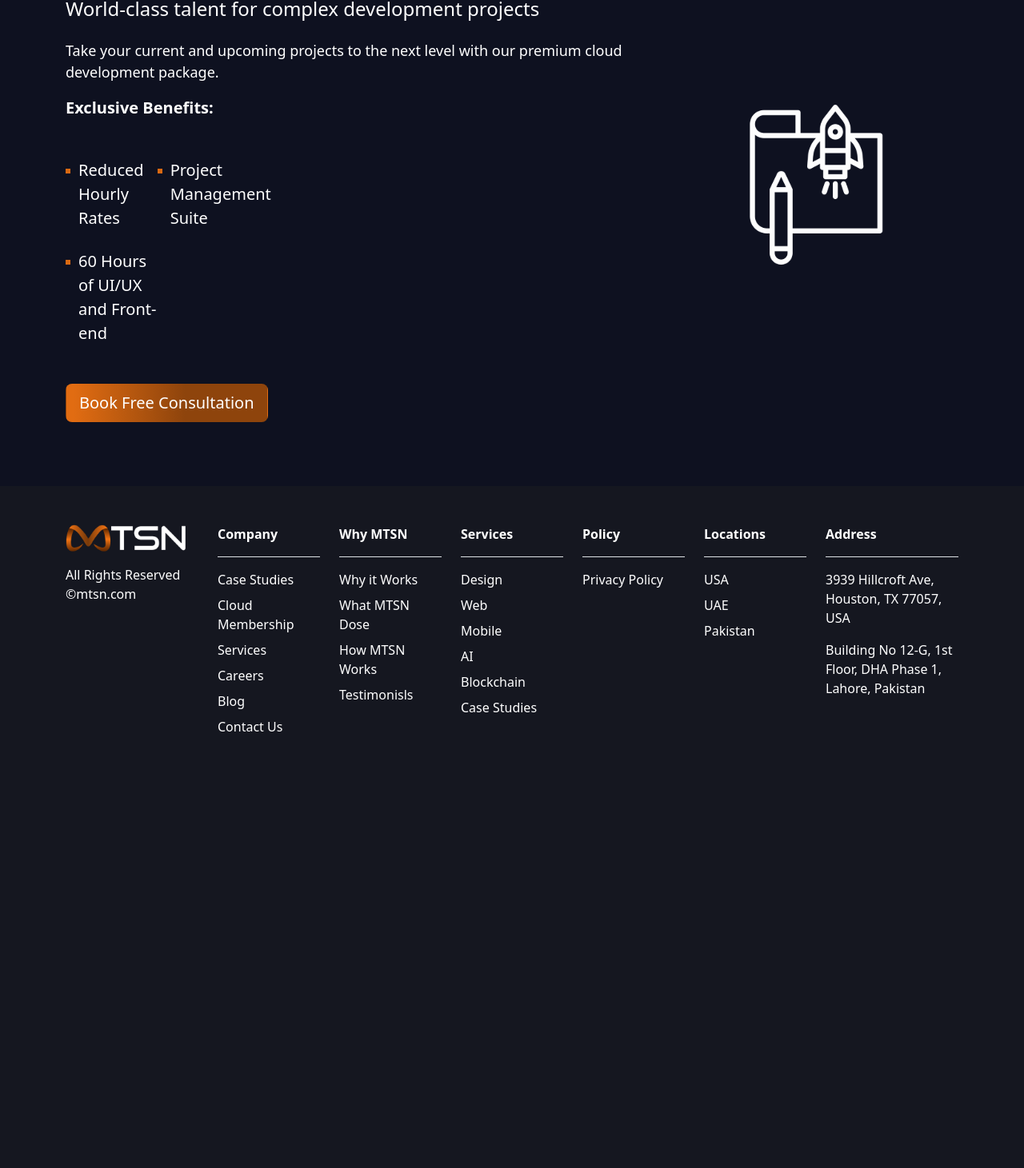
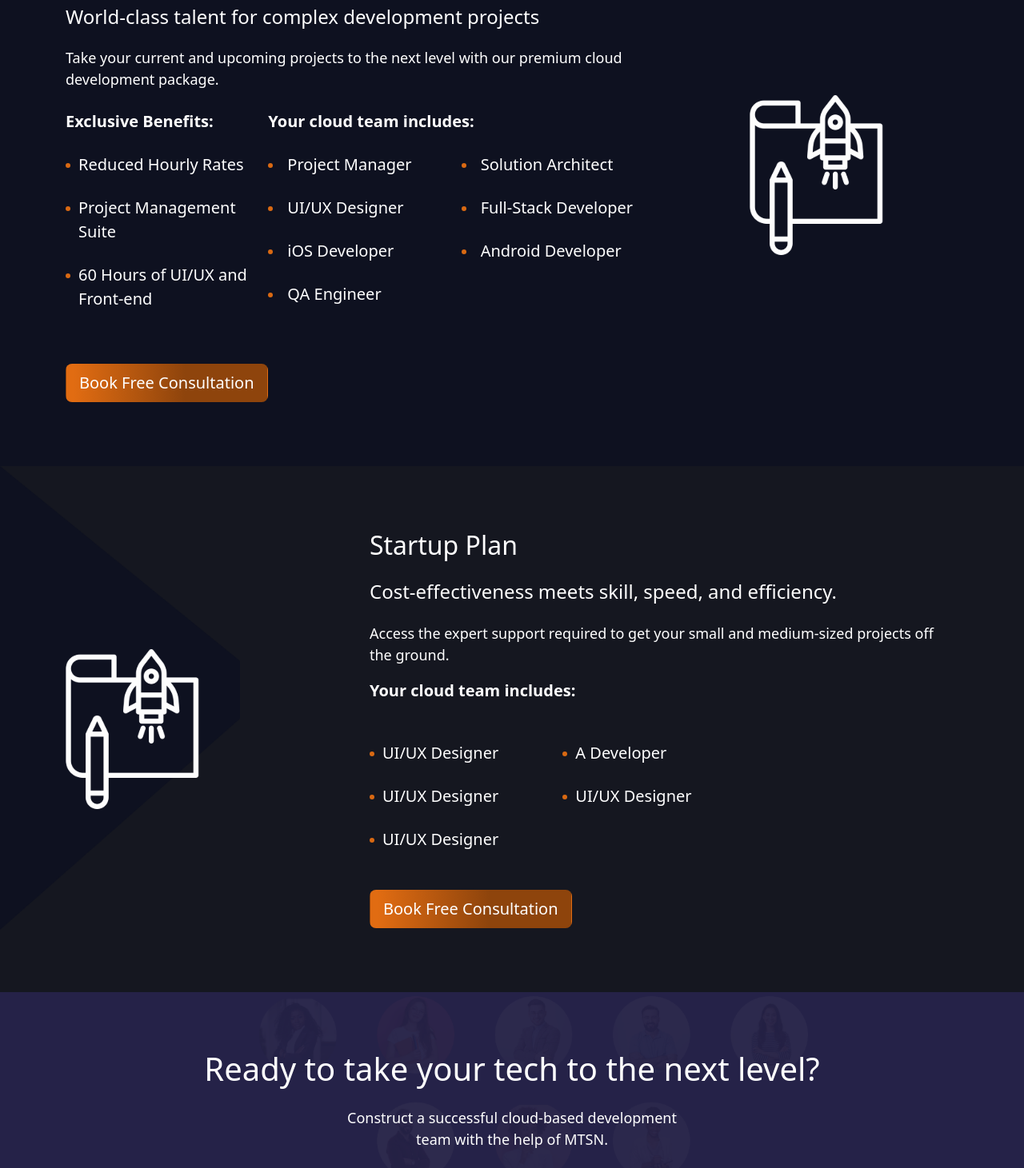
Before and after one commit to ihtshamali/MTSN, a Next.js app: page /cloud-membership in a window 1280 px wide. Shown: the part 1794-3255 px from the top of the page at 80% size. Before the commit the page ends 2771 px from the top, so only its background shows below. Built offline with nearby package versions, Linux system fonts and the light colour scheme.

Commit message:
Updates 19/01/2023

```diff
--- a/pages/cloud-membership.js
+++ b/pages/cloud-membership.js
@@ -5,6 +5,8 @@ import Cloudmebersip from '../public/cloud-membership.png'
 import Section1cloudmembership from './cloud-membership/section1-cloud-membership'
 import Startupplan from './cloud-membership/startup-plan'
 import Enterpriseplan from './cloud-membership/enterprise-plan'
+import Customplan from './cloud-membership/custom-plan'
+import Consultation from '../pages/components/Home/consultation/consultation'
 
 function Cloudmembership() {
     return (
@@ -32,6 +34,8 @@ function Cloudmembership() {
             <Section1cloudmembership/>
             <Startupplan/>
             <Enterpriseplan/>
+            <Customplan/>
+            <Consultation />
         </>
     )
 }
--- /dev/null
+++ b/pages/cloud-membership/custom-plan.js
@@ -0,0 +1,47 @@
+import Image from 'next/image'
+import { Col, Container, Row } from 'react-bootstrap'
+import img3 from "../../public/cloud-membership/cloud-img4.svg"
+import Button from "../../pages/components/Button/Button"
+
+function Customplan() {
+    return (
+        <>
+            <section className="py-lg-20 overflow-hidden position-relative">
+                <Container>
+                    <Row className="align-items-md-center justify-content-md-between">
+                        <Col className="startup-bg col-md-3">
+                            <Image src={img3}
+                                alt="cloud-img-2"
+                                className="cloud-img-2"
+                            />
+                        </Col>
+                        <Col className="col-md-8 text-white">
+                            <h2 className="mb-4">Startup Plan</h2>
+                            <h3 className="mb-4 fs-4">Cost-effectiveness meets skill, speed, and efficiency.</h3>
+                            <p className="fs18">
+                                Access the expert support required to get your small and medium-sized projects off the ground.
+                            </p>
+                            <Row>
+                                <Col className="d-flex flex-column col-lg-8">
+                                    <strong className="d-block fs-5 mb-5">Your cloud team includes:</strong>
+                                    <div className="fs-5 mb-4 mb-lg-7 rt-nav nav">
+                                        <div class="mb-4 w-50 float-left position-relative ps-3 nav-item">UI/UX Designer</div>
+                                        <div class="mb-4 w-50 float-left position-relative ps-3 nav-item">A Developer</div>
+                                        <div class="mb-4 w-50 float-left position-relative ps-3 nav-item">UI/UX Designer</div>
+                                        <div class="mb-4 w-50 float-left position-relative ps-3 nav-item">UI/UX Designer</div>
+                                        <div class="mb-4 w-50 float-left position-relative ps-3 nav-item">UI/UX Designer</div>
+                                    </div>
+                                </Col>
+                                <Col className="d-flex flex-column col-lg-4">
+                                </Col>
+                            </Row>
+                            <Button btntitle="Book Free Consultation"/>
+                        </Col>
+                    </Row>
+                </Container>
+            </section>
+        </>
+    )
+}
+
+export default Customplan
--- a/pages/cloud-membership/enterprise-plan.js
+++ b/pages/cloud-membership/enterprise-plan.js
@@ -16,21 +16,31 @@ function Enterpriseplan() {
                             />
                         </Col>
                         <Col className="col-md-8 text-white">
-                            <h2 className="mb-4">Enterprise Plan</h2>
+                            <h2 className="mb-4 fs40">Enterprise Plan</h2>
                             <h3 className="mb-4 fs-4">World-class talent for complex development projects</h3>
-                            <p className="fs18">
+                            <p className="fs18 mb-4">
                                 Take your current and upcoming projects to the next level with our premium cloud development package.
                             </p>
                             <Row>
                                 <Col className="d-flex flex-column col-lg-4">
-                                    <strong className="d-block fs-5 mb-5">Exclusive Benefits:</strong>
+                                    <strong className="d-block fs-5 mb-4">Exclusive Benefits:</strong>
                                     <div className="fs-5 mb-4 mb-lg-7 rt-nav nav">
-                                        <div class="mb-4 w-50 float-left position-relative ps-3 nav-item">Reduced Hourly Rates</div>
-                                        <div class="mb-4 w-50 float-left position-relative ps-3 nav-item">Project Management Suite</div>
-                                        <div class="mb-4 w-50 float-left position-relative ps-3 nav-item">60 Hours of UI/UX and Front-end</div>
+                                        <div className="mb-4 float-left position-relative ps-3 nav-item">Reduced Hourly Rates</div>
+                                        <div className="mb-4 float-left position-relative ps-3 nav-item">Project Management Suite</div>
+                                        <div className="mb-4 float-left position-relative ps-3 nav-item">60 Hours of UI/UX and Front-end</div>
                                     </div>
                                 </Col>
                                 <Col className="d-flex flex-column col-lg-8">
+                                    <strong className="d-block fs-5 mb-4">Your cloud team includes:</strong>
+                                    <div className="fs-5 mb-5 mb-lg-7 rt-nav nav">
+                                        <div className="mb-4 w-50 float-left position-relative ps-4 nav-item">Project Manager</div>
+                                        <div className="mb-4 w-50 float-left position-relative ps-4 nav-item">Solution Architect</div>
+                                        <div className="mb-4 w-50 float-left position-relative ps-4 nav-item">UI/UX Designer</div>
+                                        <div className="mb-4 w-50 float-left position-relative ps-4 nav-item">Full-Stack Developer</div>
+                                        <div className="mb-4 w-50 float-left position-relative ps-4 nav-item">iOS Developer</div>
+                                        <div className="mb-4 w-50 float-left position-relative ps-4 nav-item">Android Developer</div>
+                                        <div className="mb-4 w-50 float-left position-relative ps-4 nav-item">QA Engineer</div>
+                                    </div>
                                 </Col>
                             </Row>
                             <Button btntitle="Book Free Consultation" />
--- a/pages/components/Home/consultation/consultation.js
+++ b/pages/components/Home/consultation/consultation.js
@@ -11,10 +11,11 @@ function Consultation() {
                     <Row>
                         <Col className='py-4'>
                             <h2 className="fs40 text-white mb-4">Ready to take your tech to the next level?</h2>
-                            <p className="fs18 text-white mb-5">
-                                Build a winning cloud-based development team with Renesis today.
+                            <p className="fs18 text-white mb-4 fw500">
+                                Construct a successful cloud-based development<br/>
+                                team with the help of MTSN.
                             </p>
-                            <Button btntitle="Book Free Consultation"/>
+                            <Button btntitle="Book Free Consultation" />
                         </Col>
                     </Row>
                 </Container>
--- a/styles/globals.css
+++ b/styles/globals.css
@@ -459,6 +459,7 @@ footer{
   display: block;
   position: absolute;
   background-color: #D96912;
+  border-radius: 50%;
 }
 
 
@@ -468,3 +469,6 @@ footer{
     font-size: 1.5rem !important;
 }
 }
+.fw500{
+  font-weight: 500;
+}
```
